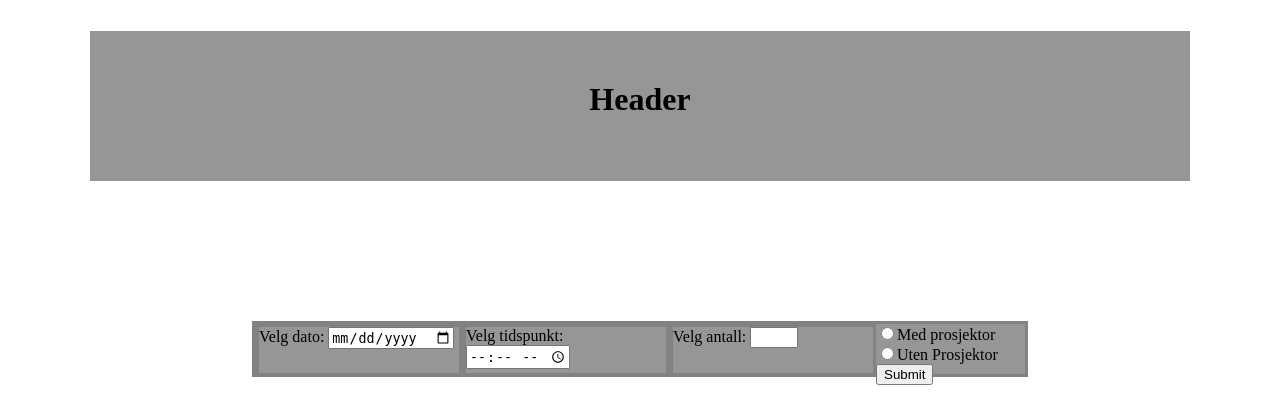
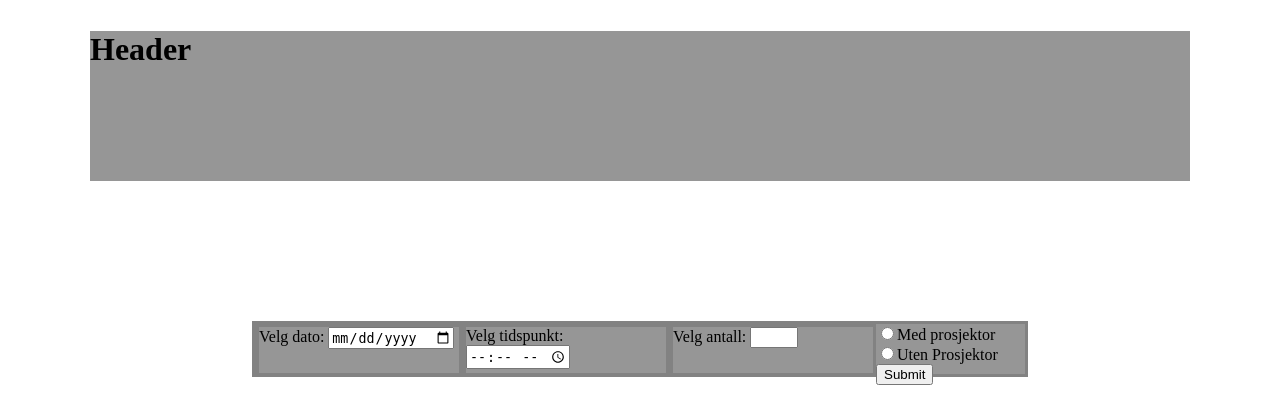
Before and after one commit to nosterud/gruppe29, a PHP site: page /html/Layout.html in a window 1280 px wide. Shown: the top 420 px of the page. Run offline with PHP 8.4, Linux system fonts and the light colour scheme.

Commit message:
stylesheet

```diff
--- a/Kode/css/LayoutStyleSheet.css
+++ b/Kode/css/LayoutStyleSheet.css
@@ -8,11 +8,7 @@
 	margin-right: auto;
 }
 
-h1{
-	text-align: center;
-	position: relative;
-	top: 50px;
-}
+
 
 #settings{
 	height: 50px;
```
Also changed, not shown: 3 other files.
